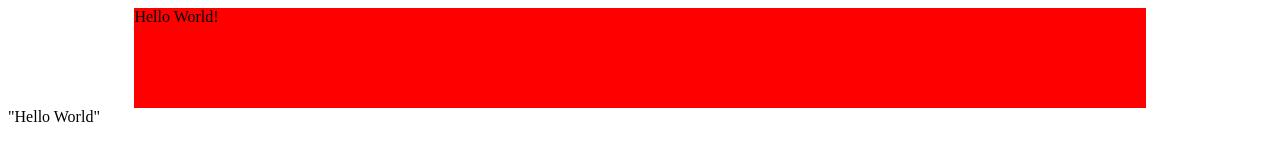
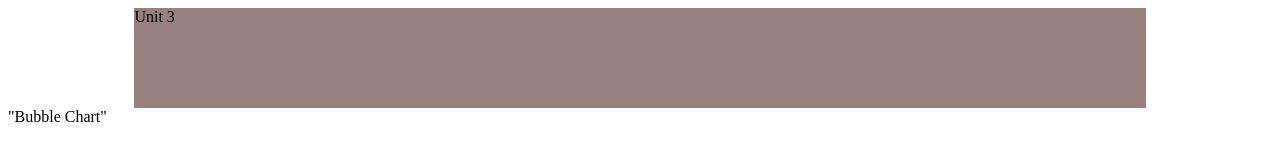
Before and after one commit to sounny/unit-3-kw, a plain HTML site: page index.html in a window 1280 px wide. Drawn offline with Linux system fonts and the light colour scheme.

Commit message:
Activity 8

```diff
--- a/index.html
+++ b/index.html
@@ -15,7 +15,7 @@
              place these within <style> tags-->
                 <style>
                     #mydiv {
-                        background-color: red;
+                        background-color: rgb(153, 128, 128);
                         width: 80%;
                         margin: 0 auto;
                         height: 100px;
@@ -23,7 +23,7 @@
                 </style>
     </head>
     <div id="mydiv">
-        Hello World!
+        Unit 3
     </div>
 
     <script>
@@ -34,7 +34,7 @@
     </script>
     <body>
         <!--put your initial page content here-->
-        "Hello World"
+        "Bubble Chart"
         <!--you can also use this space for internal scripts;
         place these within <script> tags-->
 
```
